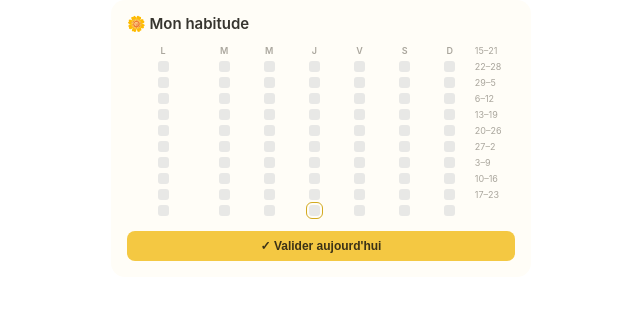
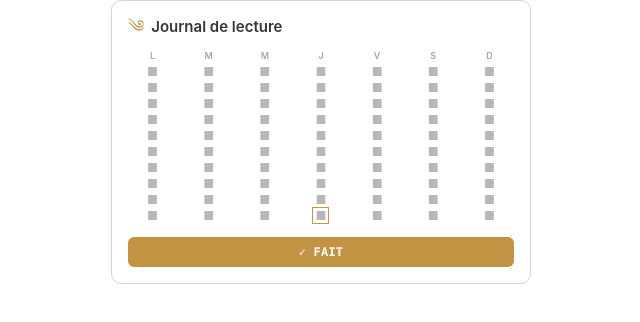
Before and after one commit to Ecaltionne/Notion, a plain HTML site: page index.html in a window 1280 px wide. Shown: the whole page, without its empty margins (319-959 px from the left). Drawn offline with Linux system fonts and the light colour scheme.

Commit message:
Update index.html

```diff
--- a/index.html
+++ b/index.html
@@ -21,16 +21,16 @@
     width: 100%;
     max-width: 420px;
     margin: auto;
-    padding: 14px 16px 16px;
-    background: #fffdf7;
-    border-radius: 14px;
+    padding: 16px;
+    background: transparent;
+    border: 1px solid #d3d3d1;
+    border-radius: 10px;
   }
 
   .header {
     display: flex;
-    justify-content: space-between;
     align-items: center;
-    margin-bottom: 12px;
+    margin-bottom: 14px;
   }
 
   .title {
@@ -38,15 +38,24 @@
     font-weight: 600;
   }
 
-  .streak {
-    font-size: 12px;
-    color: #9a7b18;
+  .symbol {
+    color: #C29343;
+    font-size: 17px;
+    margin-right: 7px;
+    line-height: 1;
   }
+
+  /*
+    Grille :
+    7 colonnes de largeur identique.
+    Cela supprime le grand espace entre L et M.
+  */
 
   .days {
     display: grid;
-    grid-template-columns: 72px repeat(7, 1fr);
-    gap: 5px;
+    grid-template-columns: repeat(7, 1fr);
+    column-gap: 7px;
+    row-gap: 5px;
     align-items: center;
   }
 
@@ -57,51 +66,73 @@
     font-weight: 600;
   }
 
-  .week-label {
-    font-size: 9px;
-    color: #aaa69d;
-    white-space: nowrap;
-  }
+  /*
+    Le carré minimaliste
+  */
 
   .square {
     width: 11px;
     height: 11px;
-    border-radius: 3px;
-    background: #e8e8e6;
     margin: auto;
+    font-size: 12px;
+    line-height: 11px;
+    text-align: center;
+    color: #B7B7B5;
+    background: transparent;
+  }
+
+  /*
+    Habitude réalisée :
+    jaune Notion #C29343
+  */
+
+  .square.done {
+    color: #C29343;
+  }
+
+  /*
+    Jour actuel
+  */
+
+  .square.today {
+    outline: 1px solid #C29343;
+    outline-offset: 2px;
+  }
+
+  /*
+    Bouton
+  */
+
+  .button {
+    width: 100%;
+    margin-top: 16px;
+    padding: 8px 12px;
+
+    border: none;
+    border-radius: 6px;
+
+    background: #C29343;
+    color: #ffffff;
+
+    font-family: ui-monospace, SFMono-Regular, Menlo, Monaco,
+                 Consolas, "Liberation Mono", "Courier New", monospace;
+
+    font-size: 12px;
+    font-weight: 600;
+    letter-spacing: 0.2px;
+
+    cursor: pointer;
+
     transition: all 0.15s ease;
   }
 
-  .square.done {
-    background: #f4c842;
-  }
-
-  .square.today {
-    outline: 1.5px solid #d3aa20;
-    outline-offset: 2px;
-  }
-
-  .button {
-    width: 100%;
-    margin-top: 15px;
-    border: 0;
-    border-radius: 8px;
-    padding: 8px 12px;
-    background: #f4c842;
-    color: #3b3217;
-    font-size: 12px;
-    font-weight: 600;
-    cursor: pointer;
-    transition: 0.15s ease;
-  }
-
   .button:hover {
-    background: #e9ba2d;
+    background: #AE823A;
   }
 
   .button.done {
-    background: #f8edc2;
-    color: #9a7b18;
+    background: #E8D7B7;
+    color: #7D5E29;
   }
 </style>
 </head>
@@ -111,145 +142,289 @@
 <div class="tracker">
 
   <div class="header">
-    <div class="title">🌼 Mon habitude</div>
-    <div class="streak" id="streak"></div>
+    <div class="symbol">༄</div>
+    <div class="title">Journal de lecture</div>
   </div>
 
   <div class="days" id="grid"></div>
 
   <button class="button" id="validate">
-    ✓ Valider aujourd'hui
+    ✓ FAIT
   </button>
 
 </div>
 
+
 <script>
+
   const STORAGE_KEY = "notion-habit-tracker";
+
   const DAYS = ["L", "M", "M", "J", "V", "S", "D"];
 
   let data = JSON.parse(
     localStorage.getItem(STORAGE_KEY) || "{}"
   );
 
+
+  /* =========================
+     OUTILS DE DATE
+     ========================= */
+
   function dateKey(date) {
+
     const y = date.getFullYear();
-    const m = String(date.getMonth() + 1).padStart(2, "0");
-    const d = String(date.getDate()).padStart(2, "0");
+
+    const m = String(
+      date.getMonth() + 1
+    ).padStart(2, "0");
+
+    const d = String(
+      date.getDate()
+    ).padStart(2, "0");
+
     return `${y}-${m}-${d}`;
   }
 
+
   function mondayOfWeek(date) {
+
     const d = new Date(date);
+
     const day = d.getDay();
-    const diff = day === 0 ? -6 : 1 - day;
-    d.setDate(d.getDate() + diff);
+
+    const diff =
+      day === 0
+        ? -6
+        : 1 - day;
+
+    d.setDate(
+      d.getDate() + diff
+    );
+
     d.setHours(0, 0, 0, 0);
+
     return d;
   }
 
+
   function addDays(date, amount) {
+
     const d = new Date(date);
-    d.setDate(d.getDate() + amount);
+
+    d.setDate(
+      d.getDate() + amount
+    );
+
     return d;
   }
 
+
+  /* =========================
+     AFFICHAGE DU TRACKER
+     ========================= */
+
   function render() {
-    const grid = document.getElementById("grid");
+
+    const grid =
+      document.getElementById("grid");
+
     grid.innerHTML = "";
 
+
+    /* Jours de la semaine */
+
     DAYS.forEach(day => {
-      const label = document.createElement("div");
-      label.className = "day-label";
+
+      const label =
+        document.createElement("div");
+
+      label.className =
+        "day-label";
+
       label.textContent = day;
+
       grid.appendChild(label);
+
     });
 
-    const today = new Date();
-    const currentMonday = mondayOfWeek(today);
 
-    // 10 semaines, la semaine actuelle étant la dernière
-    for (let week = 9; week >= 0; week--) {
+    const today =
+      new Date();
 
-      const monday = addDays(currentMonday, -week * 7);
+    const currentMonday =
+      mondayOfWeek(today);
 
-      const weekLabel = document.createElement("div");
-      weekLabel.className = "week-label";
 
-      const start = monday.getDate();
-      const end = addDays(monday, 6).getDate();
+    /*
+      Affiche les 10 dernières semaines.
+      La semaine actuelle est la dernière.
+    */
 
-      weekLabel.textContent = `${start}–${end}`;
-      grid.appendChild(weekLabel);
+    for (
+      let week = 9;
+      week >= 0;
+      week--
+    ) {
 
-      for (let day = 0; day < 7; day++) {
+      const monday =
+        addDays(
+          currentMonday,
+          -week * 7
+        );
 
-        const date = addDays(monday, day);
-        const key = dateKey(date);
 
-        const square = document.createElement("div");
-        square.className = "square";
+      /*
+        On n'affiche plus les dates
+        ni aucun chiffre à droite.
+        On garde uniquement les 7 carrés.
+      */
+
+      for (
+        let day = 0;
+        day < 7;
+        day++
+      ) {
+
+        const date =
+          addDays(
+            monday,
+            day
+          );
+
+        const key =
+          dateKey(date);
+
+
+        const square =
+          document.createElement("div");
+
+        square.className =
+          "square";
+
+        square.textContent =
+          "■";
+
+
+        /*
+          Jour réalisé
+        */
 
         if (data[key]) {
-          square.classList.add("done");
+
+          square.classList.add(
+            "done"
+          );
+
         }
 
-        if (key === dateKey(today)) {
-          square.classList.add("today");
+
+        /*
+          Jour actuel
+        */
+
+        if (
+          key === dateKey(today)
+        ) {
+
+          square.classList.add(
+            "today"
+          );
+
         }
 
-        grid.appendChild(square);
+
+        grid.appendChild(
+          square
+        );
+
       }
+
     }
 
+
     updateButton();
-    updateStreak();
+
   }
 
+
+  /* =========================
+     BOUTON
+     ========================= */
+
   function updateButton() {
-    const button = document.getElementById("validate");
-    const todayKey = dateKey(new Date());
+
+    const button =
+      document.getElementById(
+        "validate"
+      );
+
+    const todayKey =
+      dateKey(
+        new Date()
+      );
+
 
     if (data[todayKey]) {
-      button.textContent = "✓ Habitude validée aujourd'hui";
-      button.classList.add("done");
+
+      button.textContent =
+        "✓ FAIT";
+
+      button.classList.add(
+        "done"
+      );
+
     } else {
-      button.textContent = "✓ Valider aujourd'hui";
-      button.classList.remove("done");
+
+      button.textContent =
+        "✓ FAIT";
+
+      button.classList.remove(
+        "done"
+      );
+
     }
+
   }
 
-  function updateStreak() {
-    let streak = 0;
-    let date = new Date();
 
-    while (data[dateKey(date)]) {
-      streak++;
-      date = addDays(date, -1);
-    }
+  /* =========================
+     VALIDATION DU JOUR
+     ========================= */
 
-    const element = document.getElementById("streak");
+  document
+    .getElementById("validate")
+    .addEventListener(
+      "click",
+      () => {
 
-    if (streak > 0) {
-      element.textContent = `🔥 ${streak} jour${streak > 1 ? "s" : ""}`;
-    } else {
-      element.textContent = "";
-    }
-  }
+        const todayKey =
+          dateKey(
+            new Date()
+          );
 
-  document.getElementById("validate").addEventListener("click", () => {
-    const todayKey = dateKey(new Date());
 
-    data[todayKey] = true;
+        data[todayKey] =
+          true;
 
-    localStorage.setItem(
-      STORAGE_KEY,
-      JSON.stringify(data)
+
+        localStorage.setItem(
+          STORAGE_KEY,
+          JSON.stringify(data)
+        );
+
+
+        render();
+
+      }
     );
 
-    render();
-  });
+
+  /* =========================
+     INITIALISATION
+     ========================= */
 
   render();
+
 </script>
 
 </body>
```
